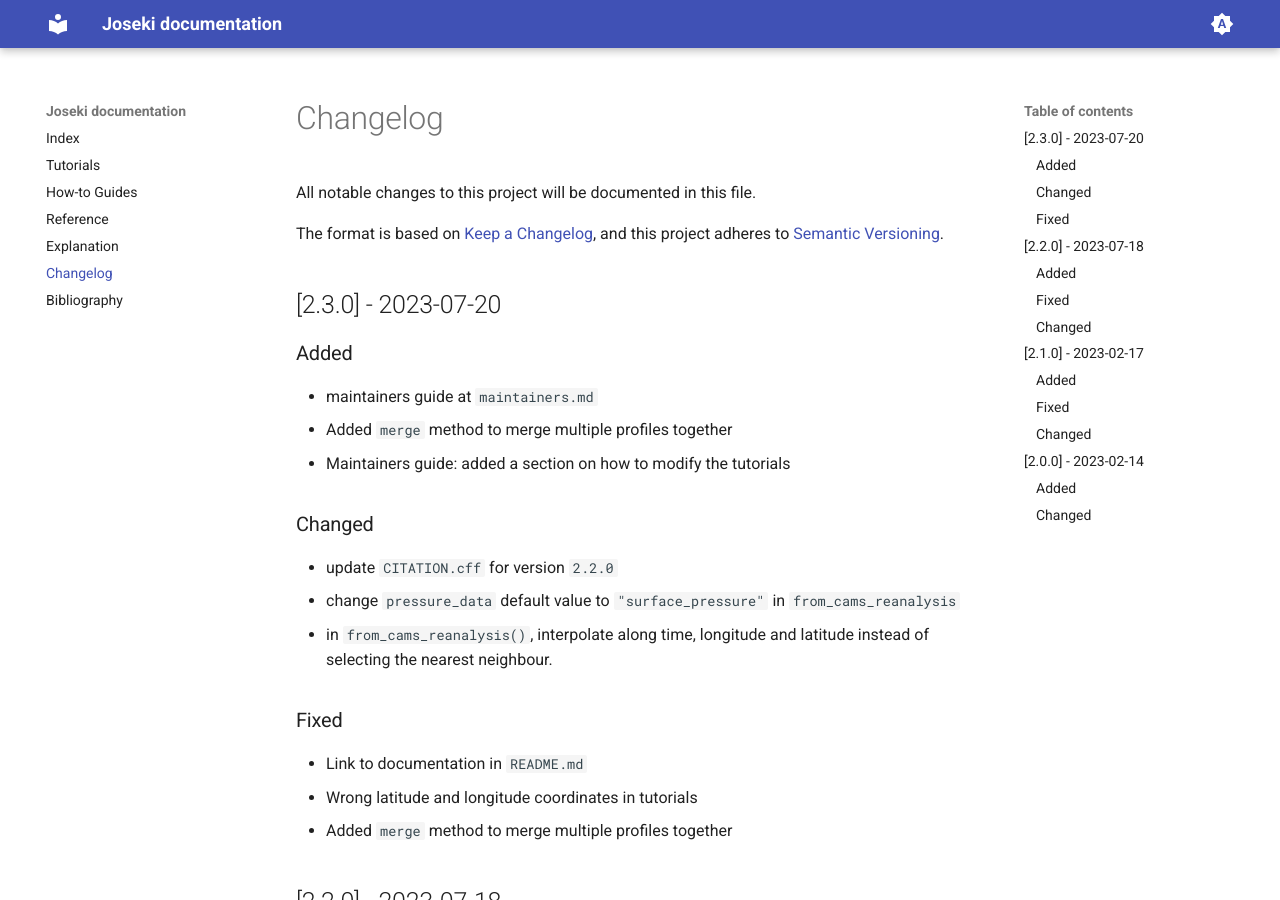
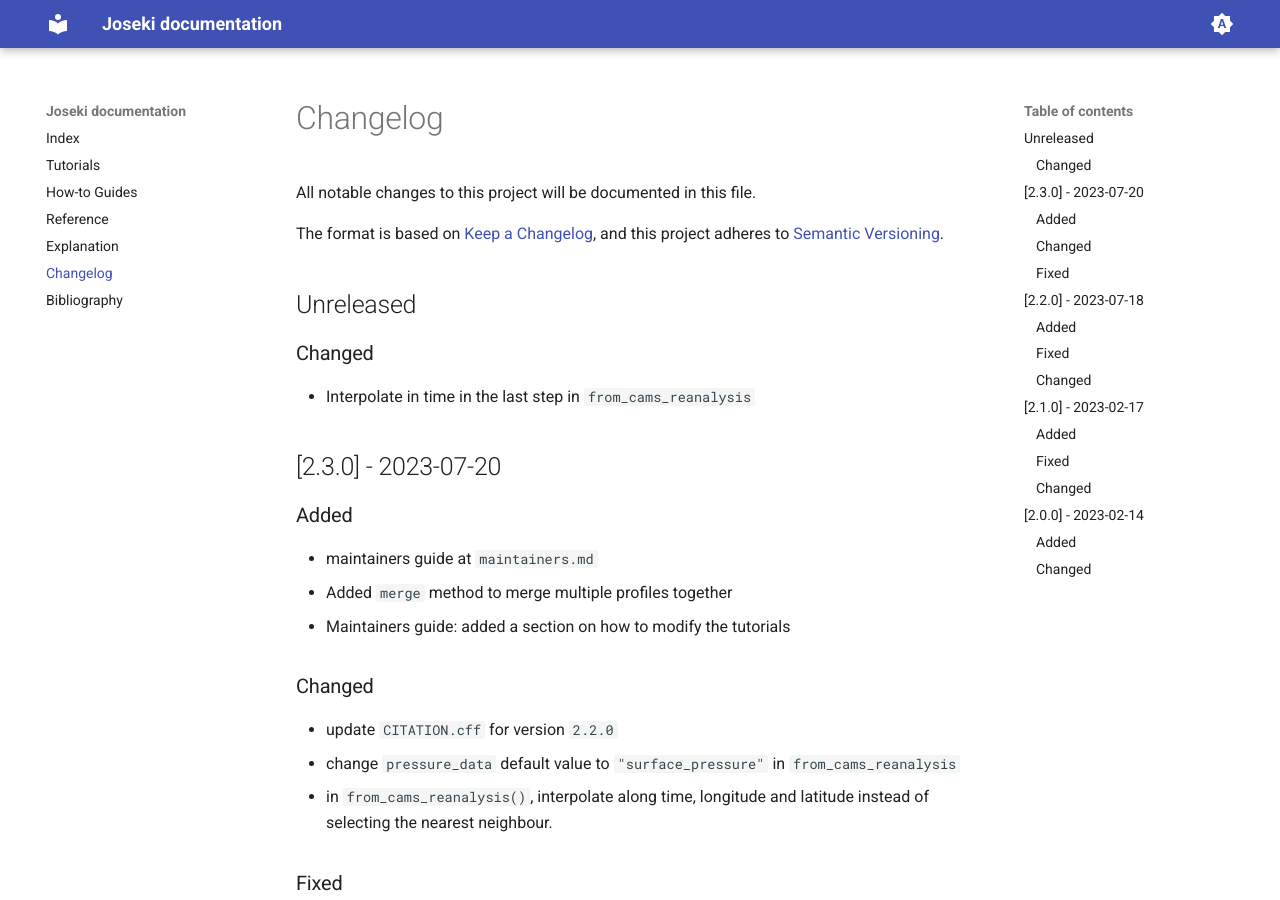
Before and after one commit to rayference/joseki, an MkDocs documentation site: the page built from docs/changelog.md, in a window 1280 px wide and 900 px high. Built offline with MkDocs 1.6.1 and Material for MkDocs 9.7.7, drawn with Linux system fonts in a browser that asks for light colours; the version menu is left out.

Commit message:
Update changelog

```diff
--- a/docs/changelog.md
+++ b/docs/changelog.md
@@ -4,6 +4,12 @@ All notable changes to this project will be documented in this file.
 
 The format is based on [Keep a Changelog](https://keepachangelog.com/en/1.0.0/),
 and this project adheres to [Semantic Versioning](https://semver.org/spec/v2.0.0.html).
+
+## Unreleased
+
+### Changed
+
+* Interpolate in time in the last step in `from_cams_reanalysis`
 
 ## [2.3.0] - 2023-07-20
 
```
